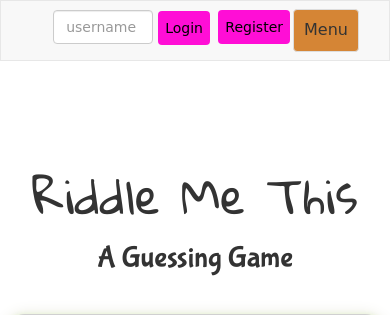
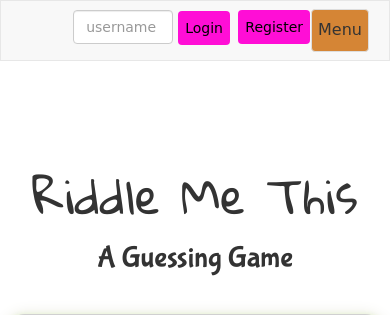
Before and after one commit to Code-Institute-Submissions/project-3, a Flask app: page / in a window 390 px wide. Shown: the top 315 px of the page. Run offline with Flask 2, Linux system fonts and the light colour scheme; some libraries are stand-ins or nearby versions; some web fonts are replaced.

Commit message:
Improved visibility and position of menu buttons for very small screens.

```diff
--- a/static/css/styles.css
+++ b/static/css/styles.css
@@ -86,6 +86,10 @@ header h2 {
     top: 0px;
     width: 100%;
     z-index: 10;
+}
+
+.navbar-collapse {
+    margin-top: 50px;
 }
 
 .title {
@@ -314,9 +318,21 @@ footer {
         width: 100px;
     }
     #login-btn,
-    #register-btn {
+    #register-btn,
+    #menu_btn {
         padding-left: 6px;
         padding-right: 6px;
+    }
+    .container-fluid {
+        padding-right: 5px;
+        padding-left: 5px;
+    }
+    .navbar-collapse {
+        padding-right: 5px;
+        padding-left: 5px;
+    }
+    .align-right {
+        right: 80px;
     }
 }
 
@@ -326,7 +342,7 @@ footer {
     }
 }
 
-@media only screen and (min-width: 770px){
+@media only screen and (min-width: 768px){
     .main {
         margin:20px auto;
     }
@@ -336,6 +352,10 @@ footer {
         left: 0px;
         top: 0px;
         z-index:10;
+    }
+
+    .navbar-collapse {
+        margin-top: 0px;
     }
 
     .align-right {
```
